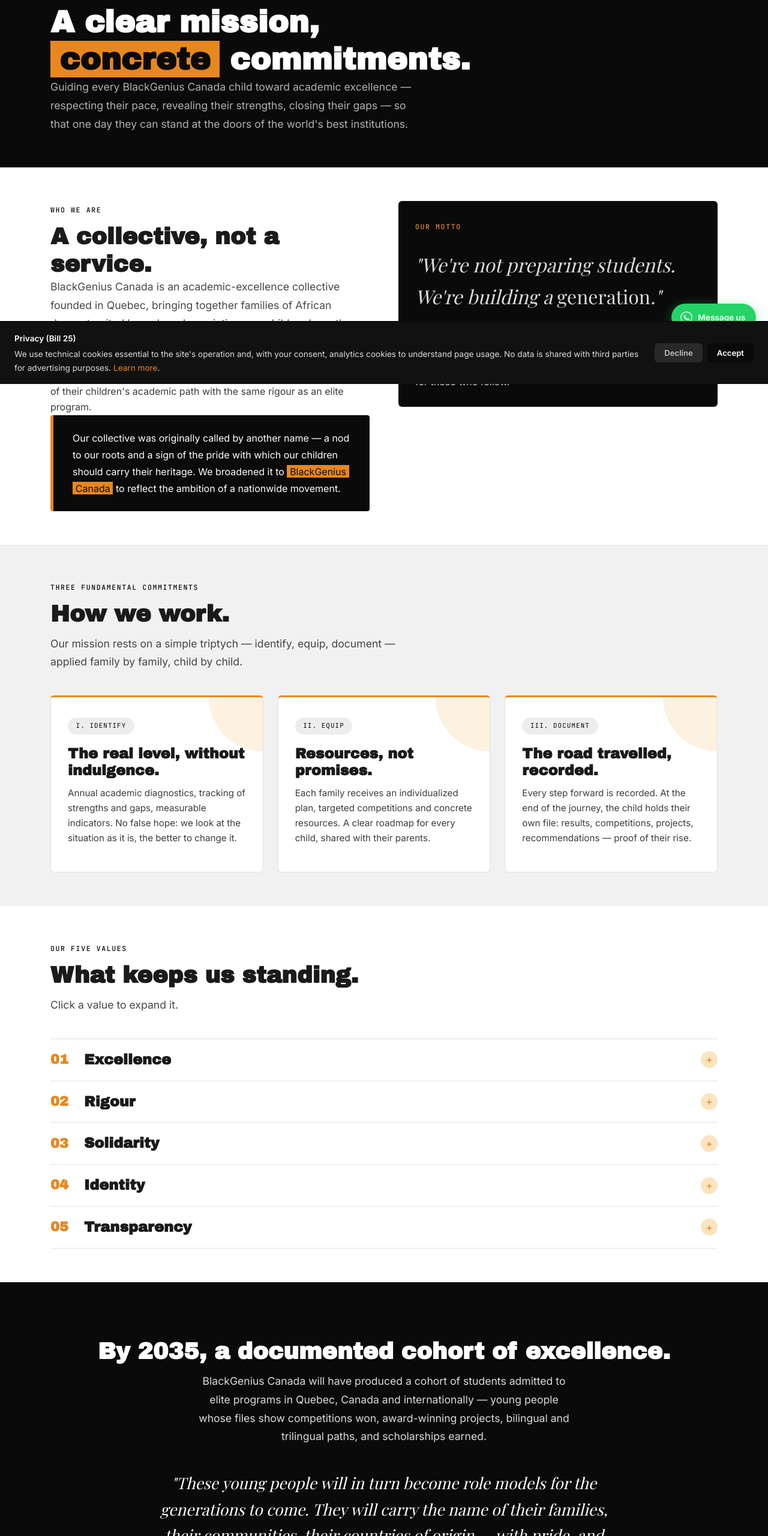
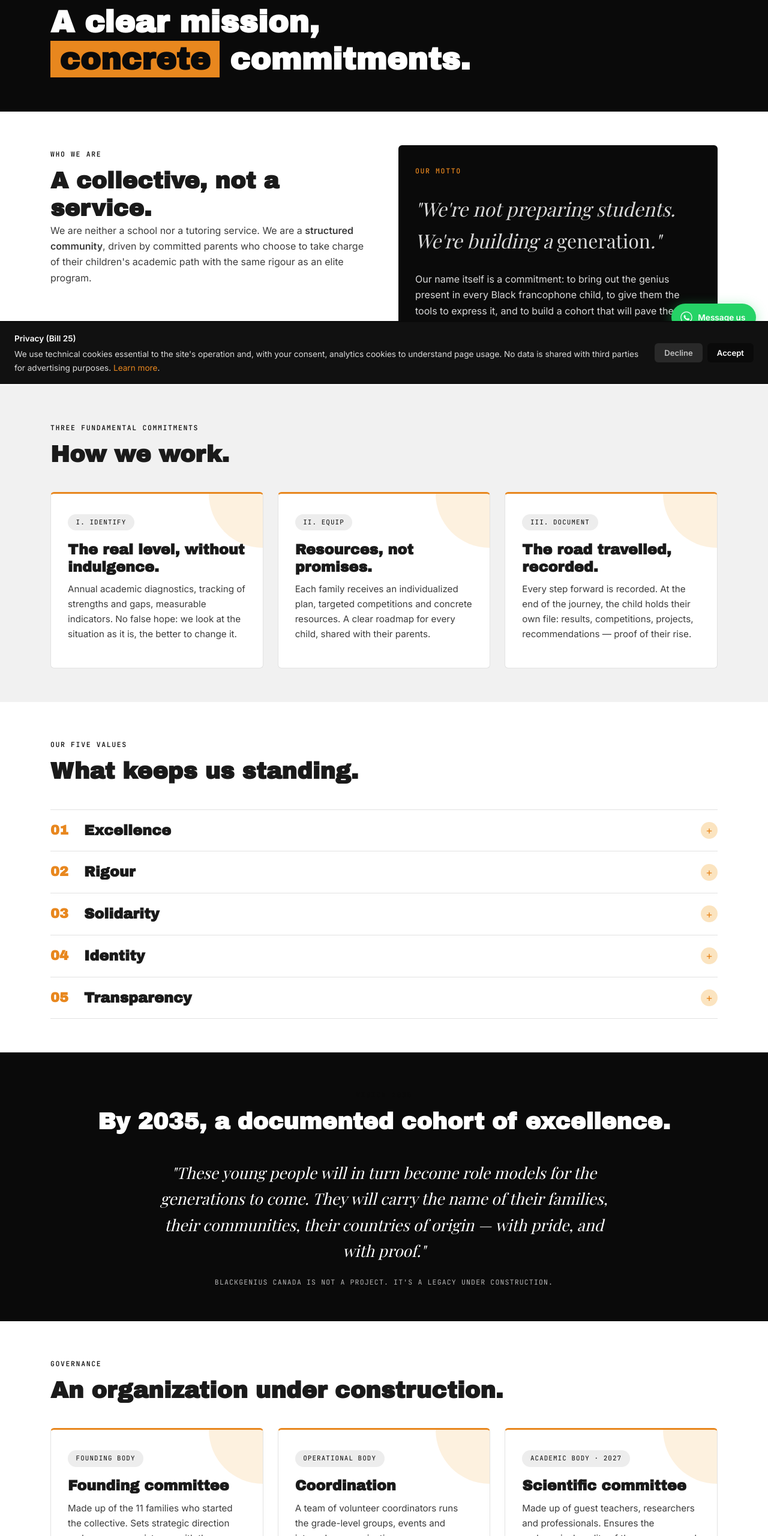
Before and after one commit to blackgeniuscanada/site-internet, a plain HTML site: page en/mission.html in a window 1280 px wide. Shown: the part 160-2720 px from the top of the page at 60% size. Drawn offline with nearby package versions, Linux system fonts and the light colour scheme; a web font is replaced by a local one.

Commit message:
Page Mission: retire les paragraphes lead/chapo et l'encadre sur l ancien nom (FR+EN) pour alleger la page

```diff
--- a/en/mission.html
+++ b/en/mission.html
@@ -43,7 +43,6 @@
   <div class="container">
     <div class="breadcrumb"><a href="index.html">Home</a> &nbsp;·&nbsp; Mission</div>
     <h1>A clear mission,<br><em>concrete</em> commitments.</h1>
-    <p class="lead">Guiding every BlackGenius Canada child toward academic excellence — respecting their pace, revealing their strengths, closing their gaps — so that one day they can stand at the doors of the world's best institutions.</p>
   </div>
 </section>
 
@@ -53,9 +52,7 @@
       <div>
         <span class="section-eyebrow">Who we are</span>
         <h2>A collective, not a service.</h2>
-        <p class="lead">BlackGenius Canada is an academic-excellence collective founded in Quebec, bringing together families of African descent united by a shared conviction: our children have the potential to attend the best schools in the world.</p>
         <p>We are neither a school nor a tutoring service. We are a <strong>structured community</strong>, driven by committed parents who choose to take charge of their children's academic path with the same rigour as an elite program.</p>
-        <div class="callout">Our collective was originally called by another name — a nod to our roots and a sign of the pride with which our children should carry their heritage. We broadened it to <em>BlackGenius Canada</em> to reflect the ambition of a nationwide movement.</div>
       </div>
       <div>
         <div class="card" style="background: var(--green); border: none;">
@@ -75,7 +72,6 @@
     <div class="section-head">
       <span class="section-eyebrow">Three fundamental commitments</span>
       <h2>How we work.</h2>
-      <p class="lead">Our mission rests on a simple triptych — identify, equip, document — applied family by family, child by child.</p>
     </div>
     <div class="grid-3">
       <article class="pillar">
@@ -102,7 +98,6 @@
     <div class="section-head">
       <span class="section-eyebrow">Our five values</span>
       <h2>What keeps us standing.</h2>
-      <p class="lead">Click a value to expand it.</p>
     </div>
 
     <details class="value-row">
@@ -133,7 +128,6 @@
     <div class="section-head centered">
       <span class="section-eyebrow">Vision 2035</span>
       <h2>By 2035, a documented cohort of excellence.</h2>
-      <p class="lead">BlackGenius Canada will have produced a cohort of students admitted to elite programs in Quebec, Canada and internationally — young people whose files show competitions won, award-winning projects, bilingual and trilingual paths, and scholarships earned.</p>
     </div>
     <blockquote class="pullquote">
       "These young people will in turn become role models for the generations to come. They will carry the name of their families, their communities, their countries of origin — with pride, and with proof."
@@ -147,7 +141,6 @@
     <div class="section-head">
       <span class="section-eyebrow">Governance</span>
       <h2>An organization under construction.</h2>
-      <p class="lead">BlackGenius Canada currently operates as a collective of families. Incorporation as a non-profit organization is planned for 2027, followed by an application for charitable status with the CRA.</p>
     </div>
     <div class="grid-3">
       <article class="pillar">
@@ -174,7 +167,6 @@
     <div class="section-head">
       <span class="section-eyebrow">Articles of incorporation</span>
       <h2>The corporation's <em>objects</em>.</h2>
-      <p class="lead">The corporation is established to pursue the following not-for-profit objects, grouped here into five areas. Click an area to expand it.</p>
     </div>
 
     <details class="objets-group">
```
Also changed, not shown: mission.html (+0 -8 lines).
